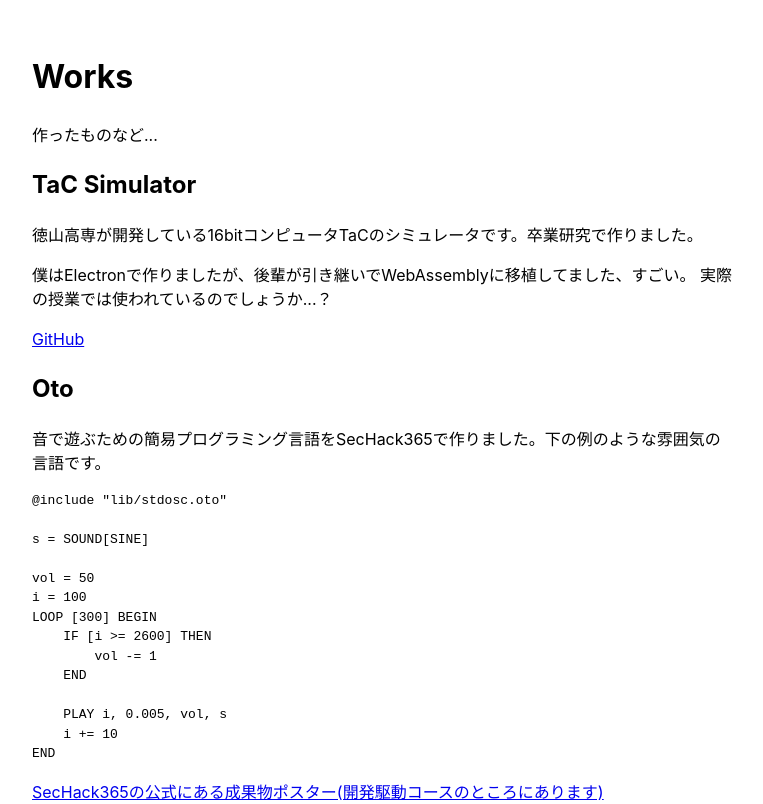
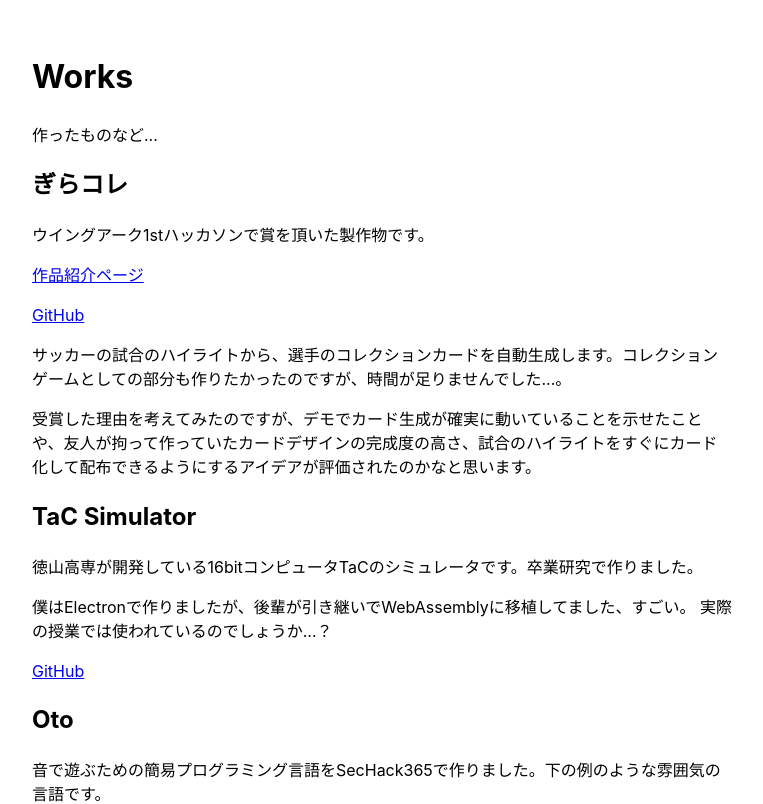
Before and after one commit to zzz11032511/zzz-home, a React (Vite) app: page /works in a window 1280 px wide. Shown: the top 804 px of the page, without its empty margins (258-1021 px from the left). Built offline with nearby package versions, Linux system fonts and the light colour scheme.

Commit message:
ぎらコレを追加

```diff
--- a/src/contents/Works.tsx
+++ b/src/contents/Works.tsx
@@ -4,6 +4,18 @@ const markdownString = `
 # Works
 
 作ったものなど...
+
+## ぎらコレ
+
+ウイングアーク1stハッカソンで賞を頂いた製作物です。
+
+[作品紹介ページ](https://topaz.dev/projects/24f1dd78b004a104510a)
+
+[GitHub](https://github.com/katamine-lab-2024/WingArc1st-Hackathon-server/tree/main)
+
+サッカーの試合のハイライトから、選手のコレクションカードを自動生成します。コレクションゲームとしての部分も作りたかったのですが、時間が足りませんでした...。
+
+受賞した理由を考えてみたのですが、デモでカード生成が確実に動いていることを示せたことや、友人が拘って作っていたカードデザインの完成度の高さ、試合のハイライトをすぐにカード化して配布できるようにするアイデアが評価されたのかなと思います。
 
 ## TaC Simulator
 
```
